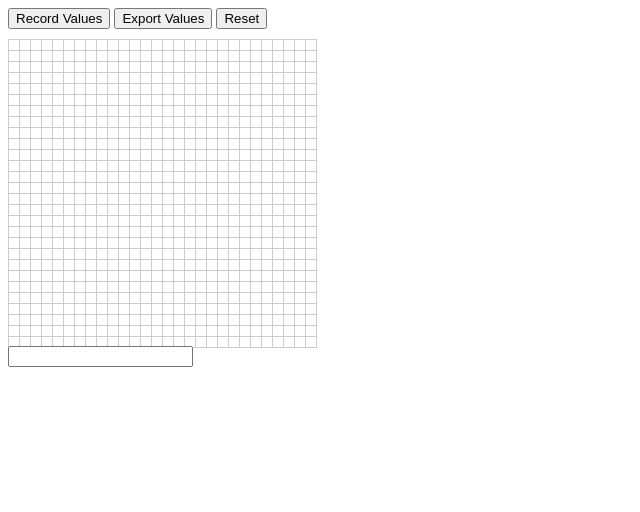
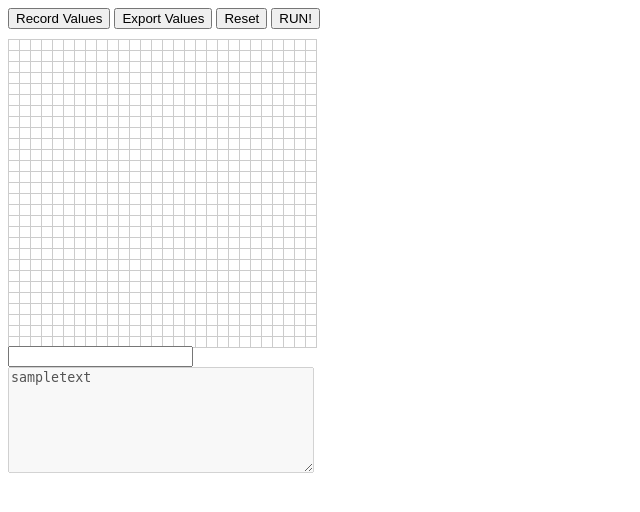
Before and after one commit to Lucas-ZR/Sketch2Digit, a Flask app: page / in a window 1280 px wide. Shown: the top 512 px of the page, without its empty margins (0-640 px from the left). Run offline with Flask 3, Linux system fonts and the light colour scheme.

Commit message:
first working version, next is add prediction distr plot

```diff
--- a/app.py
+++ b/app.py
@@ -2,16 +2,16 @@ import pandas as pd
 from flask import Flask, render_template, request, jsonify
 
 import sys
-import os
-
 sys.path.append("static/py")
-
 from py_file import Model_CNN
 import torch
 
 model = Model_CNN()
 model.load_state_dict(torch.load("static/py/sketch2num_weights.pth"))
 model.eval()
+
+import numpy as np
+import torch
 
 app = Flask(__name__)
 
@@ -23,9 +23,7 @@ cols = []
 for i in range(0,28*28):
     cols.append(str(i))
 cols.append("label")
-
 df = pd.DataFrame(columns = cols)
-
 
 @app.route("/save_drawing", methods=["POST"])
 def append_to_df():
@@ -41,3 +39,20 @@ def append_to_df():
 def export_csv():
     df.to_csv("data/record.csv")
     return jsonify({"message": "csv saved!"}), 200
+
+
+@app.route("/run_model", methods = ["POST"])
+def run_model():
+    data = request.get_json()
+
+    row = data["grid_data"]
+
+    sketch = np.array(row).reshape(28,28)
+
+    sketch_tensor = torch.tensor(sketch, dtype=torch.float32).unsqueeze(0).unsqueeze(0)
+
+    pred = model(sketch_tensor)
+    _, prediction = torch.max(pred,1)
+    prediction_value = prediction.item()
+
+    return jsonify({"prediction" : prediction_value, "message" : "success"}), 202
--- a/static/js/script.js
+++ b/static/js/script.js
@@ -5,7 +5,9 @@ document.addEventListener('DOMContentLoaded', function() {
     const exportButton = document.getElementById("exportButton");
     const recordButton = document.getElementById("recordButton");
     const labelInput = document.getElementById("labelInput");
-    const statusDiv = document.getElementById("statusDiv");
+    const runButton = document.getElementById("runButton");
+    const outputField = document.getElementById("outputField");
+
 
     let isDrawing = false; //flag variable
 
@@ -99,4 +101,37 @@ document.addEventListener('DOMContentLoaded', function() {
     });
 
 
+    runButton.addEventListener("click", () => {
+
+        const gridData = []; //copy of the part above.. just saving the grid..
+
+        for (let i = 0; i < 28; i++) {
+            for (let j = 0; j < 28; j++) {
+                const index = i * 28 + j;
+                const cell = grid.children[index];
+                gridData.push(cell.classList.contains("active") ? 1 : 0); //? means => if true 1 else 0
+            }
+        }
+        console.log(gridData.slice(0,10));
+        console.log(gridData.length);
+
+        //send to server
+        fetch("/run_model", {
+            method: "POST",
+            headers: {"Content-Type": "application/json"},
+            body: JSON.stringify({ grid_data: gridData})
+        })
+        .then(response => response.json())
+        .then(data => {
+            console.log("Success:", data);
+            outputField.value = `Prediction: ${data.prediction}`;
+        })
+        .catch(error => {
+            console.error("Error:", error);
+            outputField.value = "Error !!!!!!";
+        });
+
+
+    })
+
 });
--- a/templates/index.html
+++ b/templates/index.html
@@ -12,10 +12,14 @@
 <button type="button" id="recordButton">Record Values</button>
 <button type="button" id="exportButton">Export Values</button>
 <button type="button" id="resetButton">Reset</button>
+<button type="button" id="runButton">RUN!</button>
+
 <div class="grid" id="drawingGrid"></div>
+
 <input type="number" id="labelInput" step="1" min="0">
 
-<div id="statusDiv"></div>
+<textarea disabled id ="outputField" style="width: 300px; height: 100px; display: block;">sampletext</textarea>
+
 
 <script src="{{ url_for('static', filename='js/script.js') }}"></script>
 
```
Also changed, not shown: 1 other file.
